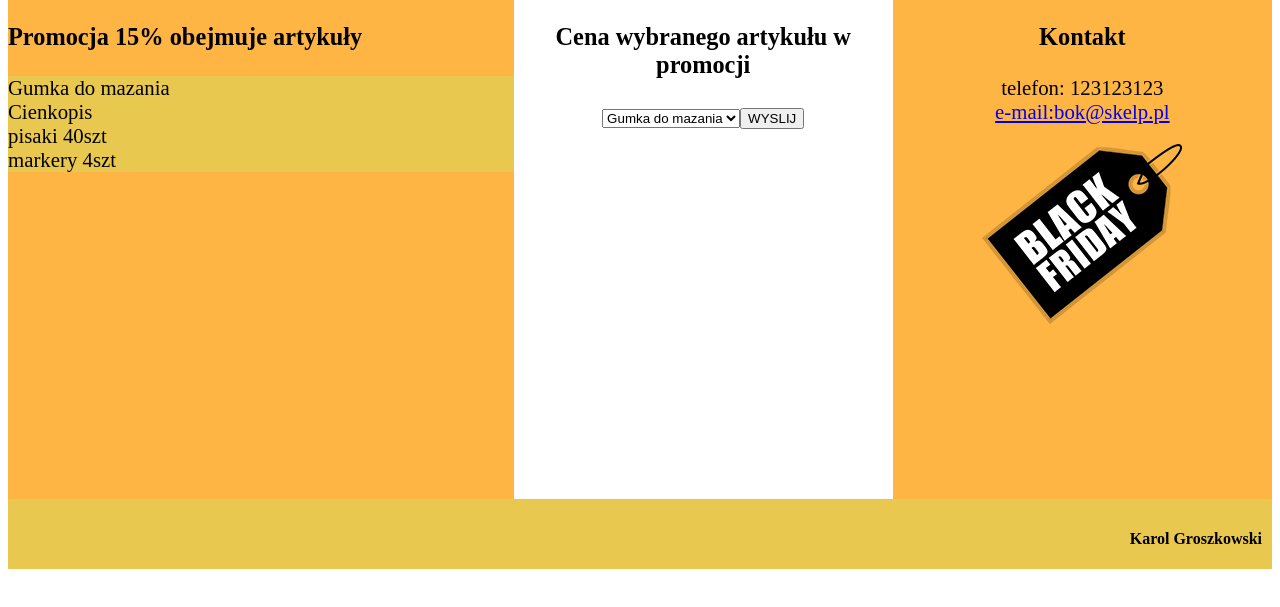
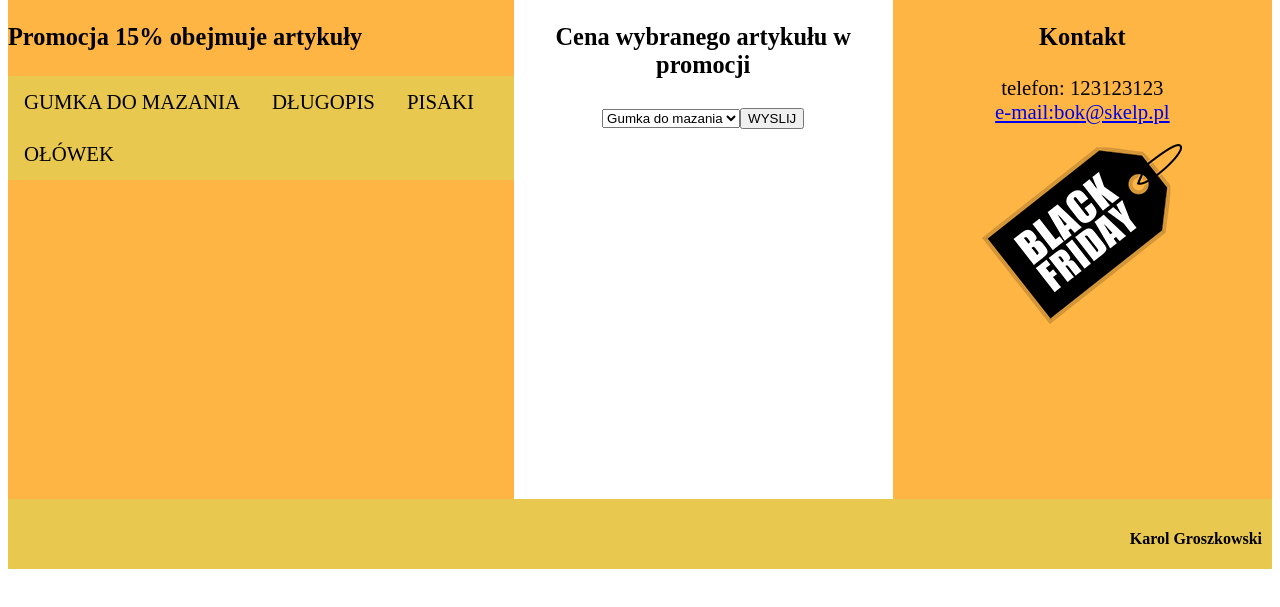
Before and after one commit to lockdown11/arkusze.egzaminacyjne, a plain HTML site: page index.html in a window 1280 px wide. Shown: the part 79-686 px from the top of the page. Drawn offline with Linux system fonts and the light colour scheme.

Commit message:
Update index.html

```diff
--- a/index.html
+++ b/index.html
@@ -17,10 +17,10 @@
 <div id="lewy">
 <h3>Promocja 15% obejmuje artykuły</h3>
 <ul>
-<li>Gumka do mazania</li><br>
-<li>Cienkopis</li><br>
-<li>pisaki 40szt</li><br>
-<li>markery 4szt</li><br>
+<li><a href="https://allegro.pl/listing?string=gumka%20do%20mazania&bmatch=baseline-product-cl-eyesa2-engag-dict43-bab-1-0-0421">GUMKA DO MAZANIA</a></li>
+<li><a href="https://allegro.pl/kategoria/artykuly-pismiennicze-dlugopisy-64509?bmatch=baseline-product-eyesa2-engag-dict44-com-1-3-0430">DŁUGOPIS</a></li>
+<li><a href="https://allegro.pl/kategoria/rysunek-markery-i-pisaki-99925?utm_source=google&utm_medium=cpc&utm_campaign=_KRK_DSA_Kolekcje%20i%20sztuka%20-%20Antyki%20i%20Sztuka&ev_adgr=Markery%20i%20pisaki%20-%2099925&gclid=EAIaIQobChMIuLfai5ma6QIVzoKyCh0w7ARkEAAYASAAEgJlePD_BwE&bmatch=baseline-al-product-nbn-eyesa2-engag-dict43-col-1-3-0318">PISAKI</a></li>
+<li><a href="https://allegro.pl/kategoria/rysunek-olowki-256343?utm_source=google&utm_medium=cpc&utm_campaign=_KRK_DSA_Kolekcje%20i%20sztuka%20-%20Antyki%20i%20Sztuka&ev_adgr=O%C5%82%C3%B3wki%20-%20256343&gclid=EAIaIQobChMIi963_Zia6QIVWKqaCh2uOwRjEAAYASAAEgIr_fD_BwE&bmatch=baseline-al-product-nbn-eyesa2-engag-dict43-col-1-3-0318">OŁÓWEK</a></li>
 </ul>
 </div>
 
@@ -33,9 +33,9 @@
 <form action="we">
 <select name="Produkt">
 <option>Gumka do mazania</option>
-<option>Cienkopis</option>
-<option>pisaki 40szt</option>
-<option>markery 4szt</option>
+<option>Długopis</option>
+<option>Pisaki</option>
+<option>Ołówek</option>
 </select><input type="submit" value="WYSLIJ">
 </form>
 
```
